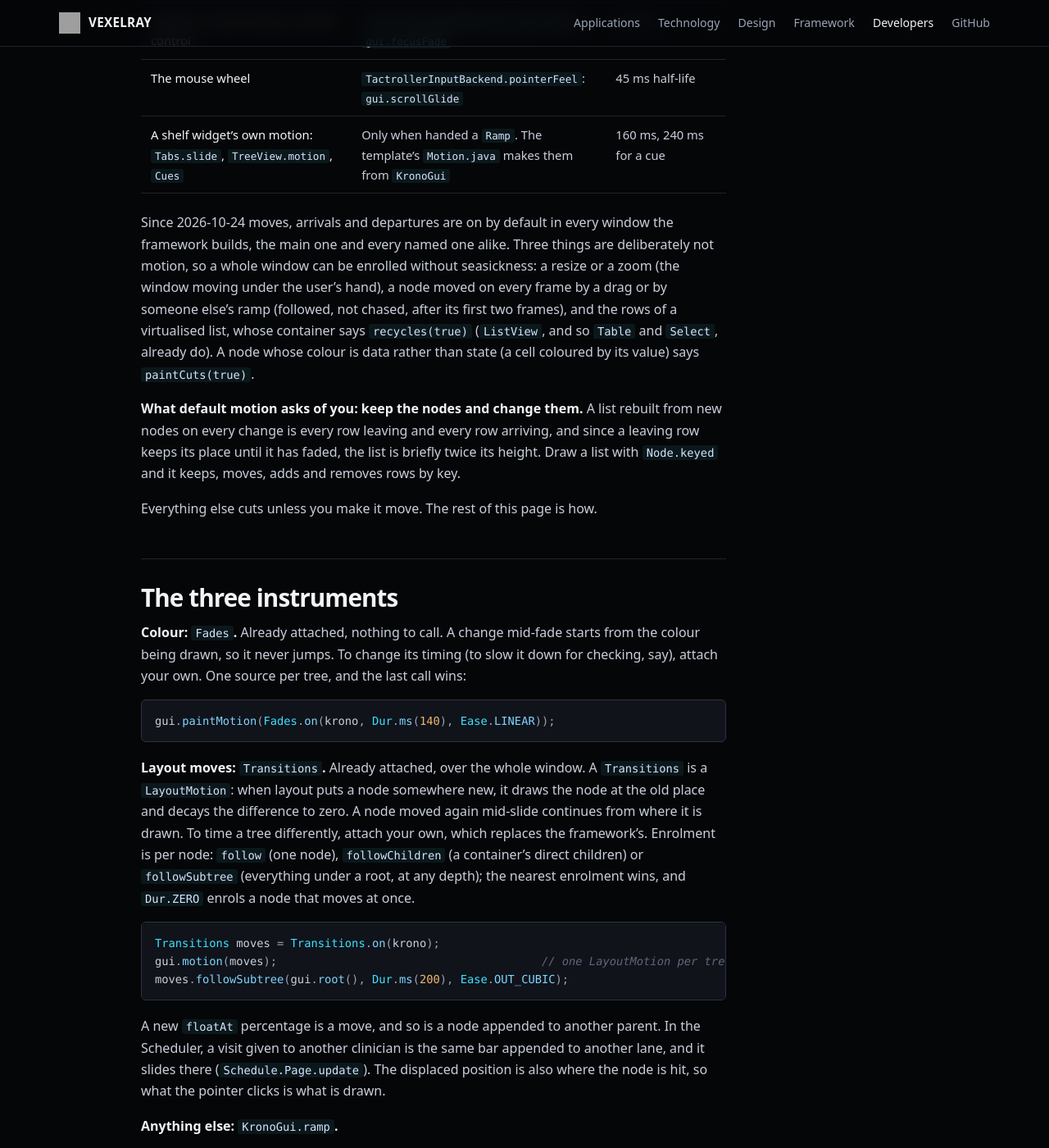
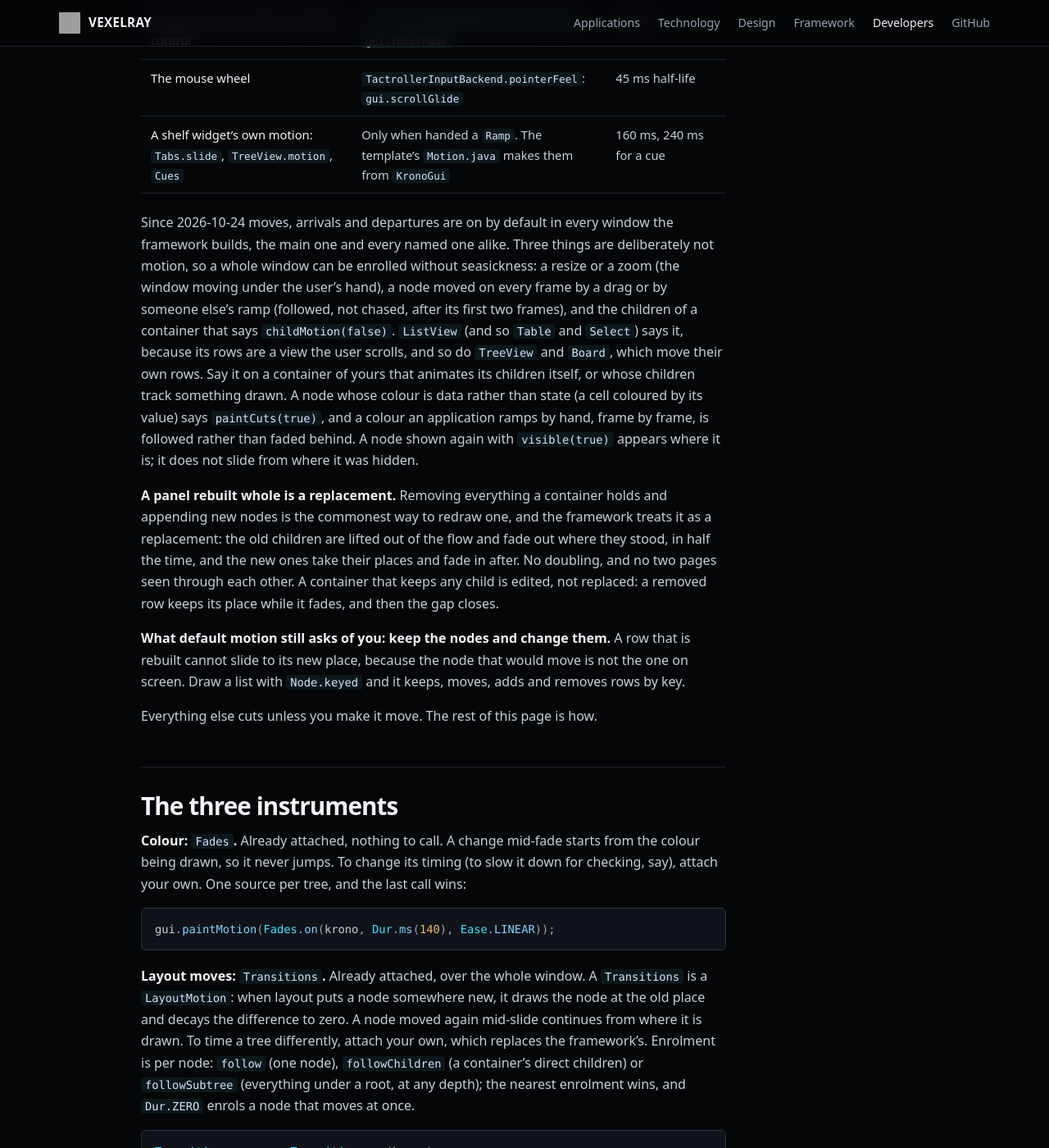
Before and after one commit to sibarum/vexelray-framework, a Jekyll site: the page built from docs/developers/motion.md, in a window 1280 px wide and 1400 px high, scrolled down 935 px. Shown: the whole window at 82% size. Built offline with Jekyll 4.4.1, drawn with Linux system fonts in a browser that asks for light colours; our own code applies the rules of GitHub Pages for plain Markdown files; some of the changed text lies outside the part shown.

Commit message:
Motion guide: a panel rebuilt whole is a replacement, and childMotion(false)
What the seven generated applications showed when rebuilt on default
motion, and what vexelray-gui 80f43a8 changed about it: a rebuilt panel
cross-fades in place rather than doubling, a node shown again appears, a
hand-ramped colour is followed, and Node.recycles is now
Node.childMotion(false), which is also how a container that animates its
own children keeps the window's motion out.

Co-Authored-By: Claude Opus 5.5 <noreply@anthropic.com>

```diff
--- a/docs/developers/motion.md
+++ b/docs/developers/motion.md
@@ -24,13 +24,23 @@ README's *Motion* section is the short version of this page.
 Since 2026-10-24 moves, arrivals and departures are on by default in every window the framework builds, the main one
 and every named one alike. Three things are deliberately not motion, so a whole window can be enrolled without
 seasickness: a resize or a zoom (the window moving under the user's hand), a node moved on every frame by a drag or
-by someone else's ramp (followed, not chased, after its first two frames), and the rows of a virtualised list, whose
-container says `recycles(true)` (`ListView`, and so `Table` and `Select`, already do). A node whose colour is data
-rather than state (a cell coloured by its value) says `paintCuts(true)`.
+by someone else's ramp (followed, not chased, after its first two frames), and the children of a container that says
+`childMotion(false)`. `ListView` (and so `Table` and `Select`) says it, because its rows are a view the user scrolls,
+and so do `TreeView` and `Board`, which move their own rows. Say it on a container of yours that animates its
+children itself, or whose children track something drawn. A node whose colour is data rather than state (a cell
+coloured by its value) says `paintCuts(true)`, and a colour an application ramps by hand, frame by frame, is followed
+rather than faded behind. A node shown again with `visible(true)` appears where it is; it does not slide from where
+it was hidden.
 
-**What default motion asks of you: keep the nodes and change them.** A list rebuilt from new nodes on every change is
-every row leaving and every row arriving, and since a leaving row keeps its place until it has faded, the list is
-briefly twice its height. Draw a list with `Node.keyed` and it keeps, moves, adds and removes rows by key.
+**A panel rebuilt whole is a replacement.** Removing everything a container holds and appending new nodes is the
+commonest way to redraw one, and the framework treats it as a replacement: the old children are lifted out of the
+flow and fade out where they stood, in half the time, and the new ones take their places and fade in after. No
+doubling, and no two pages seen through each other. A container that keeps any child is edited, not replaced: a
+removed row keeps its place while it fades, and then the gap closes.
+
+**What default motion still asks of you: keep the nodes and change them.** A row that is rebuilt cannot slide to its
+new place, because the node that would move is not the one on screen. Draw a list with `Node.keyed` and it keeps,
+moves, adds and removes rows by key.
 
 Everything else cuts unless you make it move. The rest of this page is how.
 
@@ -162,9 +172,10 @@ camera records as well as photographs*). Until it lands, the burst is the check,
 | Symptom | Cause | Fix |
 | --- | --- | --- |
 | Nothing slides | Your own `gui.motion(...)` replaced the framework's and does not enrol the node | `followSubtree(gui.root(), ...)` on yours, or attach none |
-| A list doubles its height for a moment, then shrinks | The view rebuilds its children: every row leaves and every row arrives | `Node.keyed`: keep a node per key and change it ([Building a custom view](custom-view.md)) |
-| Swapping one page for another shows both for a moment | `remove()` of the old page lets it fade where it stands, and the new one arrives after it | Keep both and switch with `visible(...)`, or lift the old one out with `floatAt` first (*A region replaced whole*) |
-| Rows fade in as a list of your own scrolls | It realizes rows as it scrolls and does not say so | `recycles(true)` on the container whose children it recycles |
+| A list cross-fades whole on every change instead of moving the rows that changed | The view rebuilds its children, so the framework sees a replacement | `Node.keyed`: keep a node per key and change it ([Building a custom view](custom-view.md)) |
+| A button rebuilt beside kept siblings shows twice for a moment | The container kept something, so it is an edit: the old button keeps its place while it fades | Keep the button and change it, or move it with `append` |
+| Your own animation of a container's children fights the window's | Both move the same nodes | `childMotion(false)` on that container |
+| Rows fade in as a list of your own scrolls | It realizes rows as it scrolls and does not say so | `childMotion(false)` on the container whose children it recycles |
 | A pooled marker passes through its last owner's colour | Its colour is data, and colours fade | `paintCuts(true)` on that node |
 | A fading-out node you faded by hand still takes clicks | Opacity is visual only | `remove()` it and let the framework fade it; or `hitInert(true)` as it starts to leave |
 | The page wobbles at the start of something growing | A size animated frame by frame: the first two frames are chased | Take the full size at once, fade it in, let the rest slide |
```
Also changed, not shown: docs/architecture.md (+1 -1 lines), 1 other file.
